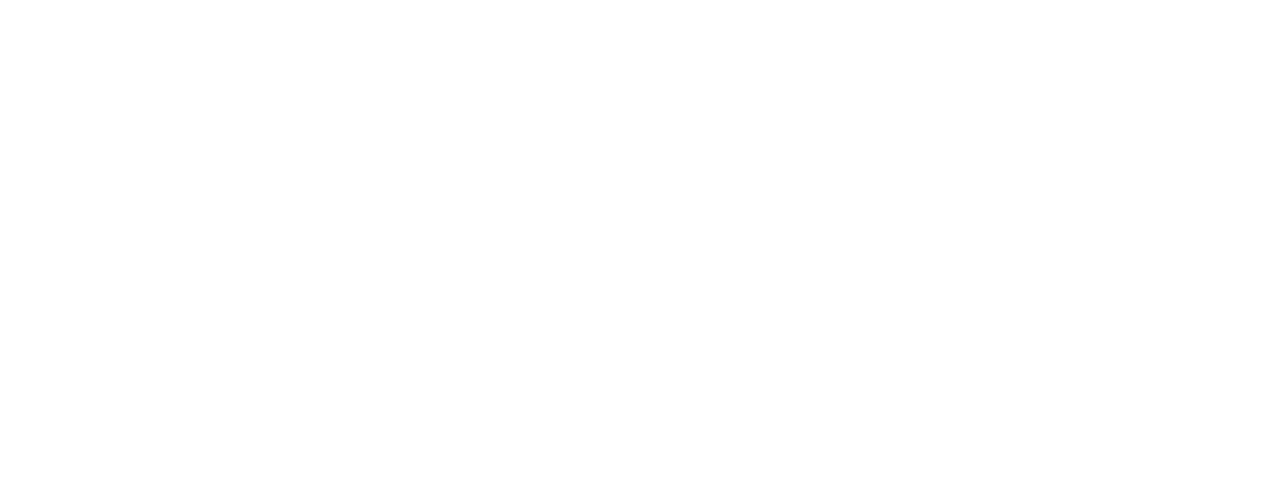
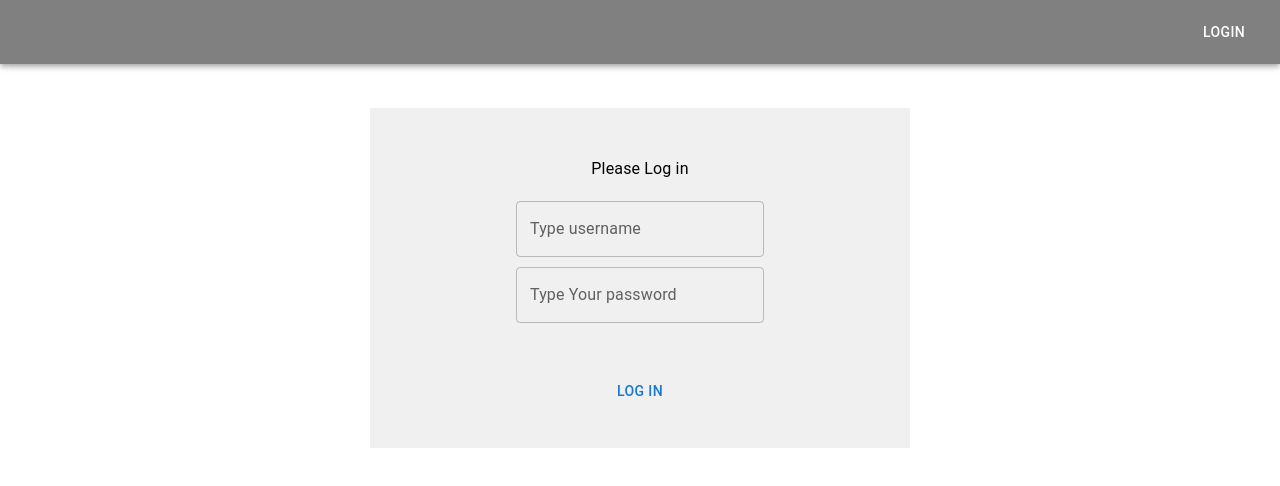
Before and after one commit to marcinb1986/flask_todoapp, a React (Create React App) app: page /login in a window 1280 px wide. Before the commit this address had no page. Shown: the top 486 px of the page. Built offline with nearby package versions, Linux system fonts and the light colour scheme.

Commit message:
login screen done, login token remains

```diff
--- /dev/null
+++ b/src/components/toolbar/toolbar.js
@@ -0,0 +1,30 @@
+import { AppBar, Toolbar, Button, Box } from "@mui/material";
+import { useNavigate } from "react-router-dom";
+
+const AppToolbar = () => {
+  const navigation = useNavigate();
+
+  const LogoutHandler = () => {
+    navigation("/login");
+  };
+
+  return (
+    <Box>
+      <AppBar>
+        <Toolbar
+          sx={{
+            display: "flex",
+            justifyContent: "flex-end",
+            backgroundColor: "grey",
+          }}
+        >
+          <Button onClick={() => LogoutHandler()} color="inherit">
+            Login
+          </Button>
+        </Toolbar>
+      </AppBar>
+    </Box>
+  );
+};
+
+export default AppToolbar;
--- a/src/routing.js
+++ b/src/routing.js
@@ -6,15 +6,21 @@
 const AddActions = lazy(() => import("./screens/add-actions/add-actions"));
 const GetActions = lazy(() => import("./screens/get-actions/get-actions"));
 const OneAction = lazy(() => import("./screens/one-action/one-action"));
+const Login = lazy(() => import("./screens/login/login"));
+const Toolbar = lazy(() => import("./components/toolbar/toolbar"));
 
 export const Routing = () => {
   return (
+    <div>
+      <Toolbar />
       <Suspense fallback={<div>...Loading</div>}>
         <Routes>
+          <Route path="/login" element={<Login />} />
           <Route path="/getActions" element={<GetActions />} />
           <Route path="/addActions" element={<AddActions />} />
           <Route path="/seeOneAction/:actionId" element={<OneAction />} />
         </Routes>
       </Suspense>
+    </div>
   );
 };
--- /dev/null
+++ b/src/screens/login/login.js
@@ -0,0 +1,70 @@
+import { useState } from "react";
+import { Box, Typography, Button, TextField, Container } from "@mui/material";
+import { useNavigate } from "react-router-dom";
+
+const Login = () => {
+  const [isLoggedIn, setIsLoggedIn] = useState(false);
+  const [userData, setUserData] = useState({
+    userName: "",
+    password: "",
+  });
+
+  console.log(userData);
+
+  const navigation = useNavigate();
+
+  const LogInHandler = () => {
+    console.log("login");
+    navigation("/getActions");
+  };
+
+  const RegisterHandler = () => {
+    console.log("register");
+    navigation("/getActions");
+  };
+  return (
+    <Container sx={{ display: "flex", justifyContent: "center" }}>
+      <Box
+        sx={{
+          width: 500,
+          height: 300,
+          backgroundColor: "#f0f0f0",
+          display: "flex",
+          flexDirection: "column",
+          padding: "20px",
+          marginTop: "100px",
+          alignItems: "center",
+          justifyContent: "center",
+        }}
+      >
+        <Typography sx={{ margin: "10px" }}>Please Log in</Typography>
+        {isLoggedIn && <Typography>Please Register</Typography>}
+        <TextField
+          value={userData.userName}
+          label="Type username"
+          onChange={(e) =>
+            setUserData({ ...userData, userName: e.target.value })
+          }
+          sx={{ margin: "10px" }}
+          placeholder="User name"
+        ></TextField>
+        <TextField
+          value={userData.password}
+          label="Type Your password"
+          onChange={(e) =>
+            setUserData({ ...userData, password: e.target.value })
+          }
+          placeholder="Password"
+        ></TextField>
+        <Box sx={{ marginTop: "50px" }}>
+          <Button onClick={() => LogInHandler()}>Log in</Button>
+          {isLoggedIn && (
+            <Button onClick={() => RegisterHandler()}>Register</Button>
+          )}
+        </Box>
+      </Box>
+    </Container>
+  );
+};
+
+export default Login;
--- a/src/screens/one-action/one-action.js
+++ b/src/screens/one-action/one-action.js
@@ -43,9 +43,10 @@
 
   const { values, handleSubmit, handleChange, setValues } = useFormik({
     initialValues,
-    onSubmit: () => {
-      console.log(values);
-      axios({
+    onSubmit: async () => {
+      console.log("values");
+      try {
+        const response = await axios({
           method: "PUT",
           url: `http://127.0.0.1:5000/action/${actionId}`,
           headers: {
@@ -53,15 +54,14 @@
           },
           data: JSON.stringify({
             ...values,
-          // id: actionId,
-          // tag: [{ id: actionId, name: values[0].name }],
           }),
-      }).then((response) => {
+        });
         console.log(response);
-      });
+      } catch (error) {
+        console.log(error.response);
+      }
     },
   });
-  console.log(values);
 
   const addPersonHandler = () => {
     if (values?.persons?.length > 0) {
@@ -126,9 +126,6 @@
             id={"tag.name"}
             name={"tag.name"}
             value={values.tag.name}
-            // id={`tag[${0}].name`}
-            // name={`tag[${0}].name`}
-            // value={values.tag[0].name}
             onChange={(e) => handleChange(e)}
           />
         </Box>
```
Also changed, not shown: src/screens/add-actions/add-actions.js (+0 -7 lines). Lines whose indentation alone changed are shown as unchanged.
